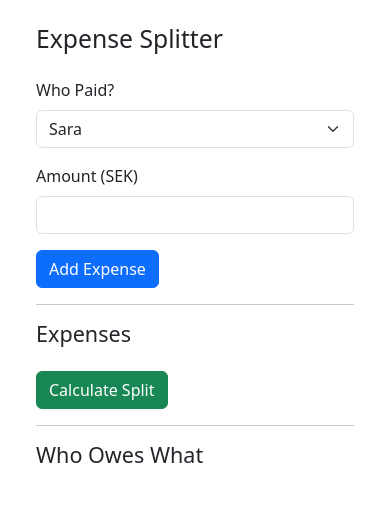
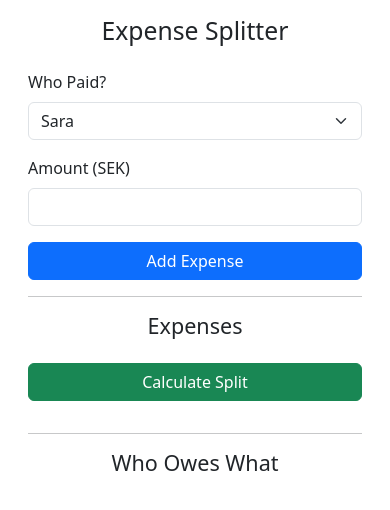
Before and after one commit to osiv-me/expense-splitter, a plain HTML site: page index.html in a window 390 px wide. Drawn offline with nearby package versions, Linux system fonts and the light colour scheme.

Commit message:
improve for mobile

```diff
--- a/index.html
+++ b/index.html
@@ -1,19 +1,17 @@
-<!--
-  Bootstrap docs: https://getbootstrap.com/docs
--->
 <!DOCTYPE html>
 <html lang="en">
 <head>
   <meta charset="UTF-8">
+  <meta name="viewport" content="width=device-width, initial-scale=1">
   <title>Expense Splitter</title>
   <link
     href="https://cdn.jsdelivr.net/npm/bootstrap@5.3.0/dist/css/bootstrap.min.css"
     rel="stylesheet"
   >
 </head>
-<body class="p-4">
+<body class="p-3">
   <div class="container">
-    <h2 class="mb-4">Expense Splitter</h2>
+    <h2 class="mb-4 text-center">Expense Splitter</h2>
     <form id="expense-form">
       <div class="mb-3">
         <label for="payer" class="form-label">Who Paid?</label>
@@ -29,18 +27,18 @@
         <label for="amount" class="form-label">Amount (SEK)</label>
         <input type="number" class="form-control" id="amount" required>
       </div>
-      <button type="submit" class="btn btn-primary">Add Expense</button>
+      <button type="submit" class="btn btn-primary w-100">Add Expense</button>
     </form>
 
     <hr>
 
-    <h4>Expenses</h4>
+    <h4 class="text-center">Expenses</h4>
     <ul id="expense-list" class="list-group mb-3"></ul>
 
-    <button class="btn btn-success" onclick="calculateSplit()">Calculate Split</button>
+    <button class="btn btn-success w-100 mb-3" onclick="calculateSplit()">Calculate Split</button>
 
     <hr>
-    <h4>Who Owes What</h4>
+    <h4 class="text-center">Who Owes What</h4>
     <ul id="result-list" class="list-group"></ul>
   </div>
 
@@ -64,9 +62,9 @@
         list.innerHTML = '';
         expenses.forEach((e, i) => {
           const li = document.createElement('li');
-          li.className = 'list-group-item d-flex justify-content-between align-items-center';
+          li.className = 'list-group-item d-flex justify-content-between align-items-center flex-wrap';
           li.innerHTML = `
-            <span>${e.payer} paid ${e.amount.toFixed(2)} SEK</span>
+            <span class="me-2">${e.payer} paid ${e.amount.toFixed(2)} SEK</span>
             <button class="btn btn-sm btn-danger" onclick="window._expenseSplitter.removeExpense(${i})">Remove</button>
           `;
           list.appendChild(li);
```
